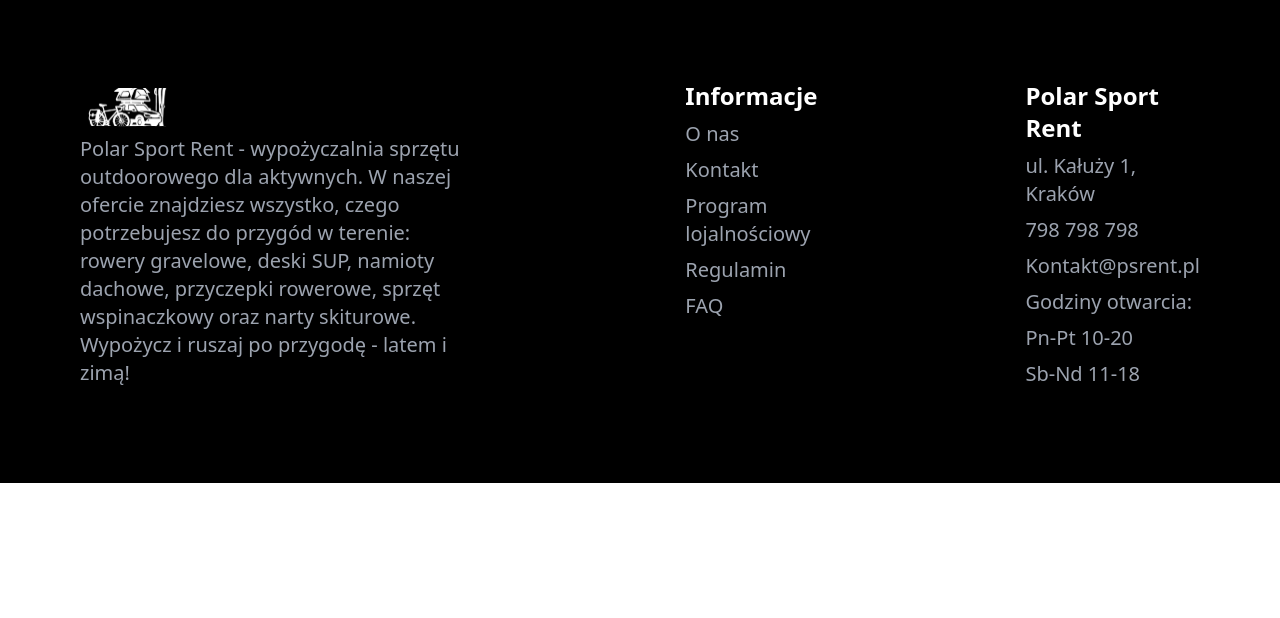
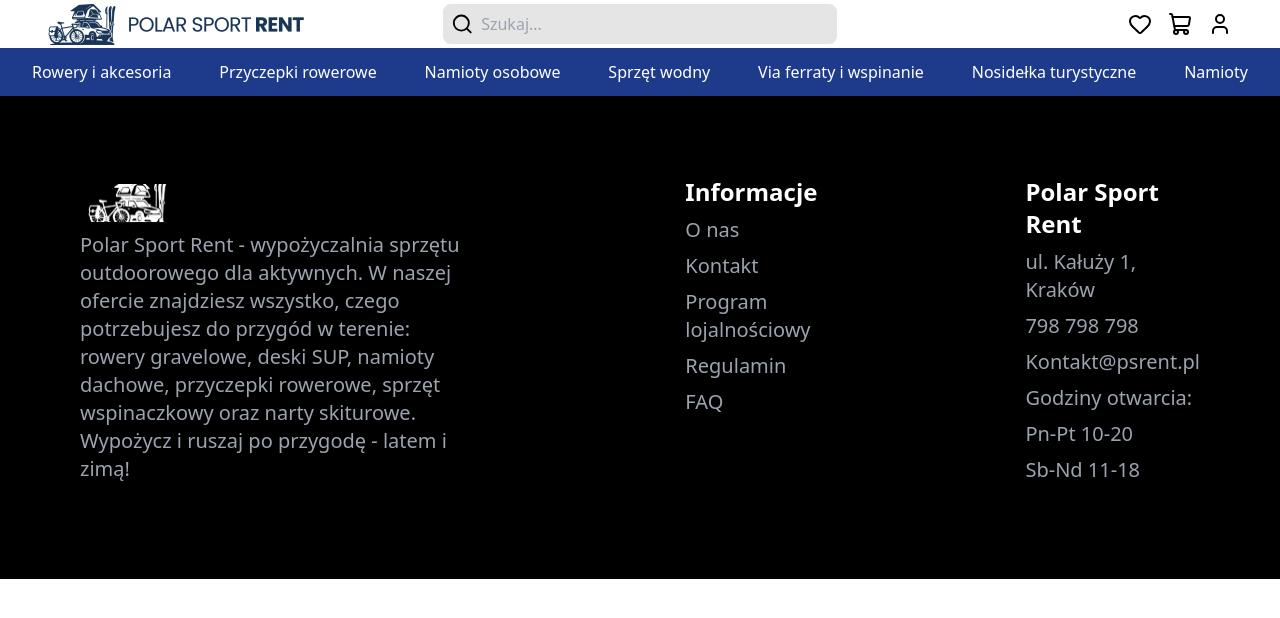
Before and after one commit to sebastian-j/sport-rent-frontend, a React (Vite) app: page / in a window 1280 px wide. Shown: the top 618 px of the page. Built offline with nearby package versions, Linux system fonts and the light colour scheme; some icons are missing.

Commit message:
feat: add header

```diff
--- a/src/App.tsx
+++ b/src/App.tsx
@@ -1,8 +1,10 @@
 import Footer from './components/Footer';
+import Header from './components/Header.tsx';
 
 function App() {
   return (
     <>
+      <Header />
       <Footer />
     </>
   );
--- /dev/null
+++ b/src/components/Header.tsx
@@ -0,0 +1,47 @@
+import headerLogo from '../assets/logo_header.png';
+import { Heart, Search, ShoppingCart, User } from 'lucide-react';
+import { useState } from 'react';
+
+const CATEGORIES = [
+  'Rowery i akcesoria',
+  'Przyczepki rowerowe',
+  'Namioty osobowe',
+  'Sprzęt wodny',
+  'Via ferraty i wspinanie',
+  'Nosidełka turystyczne',
+  'Namioty',
+];
+
+export default function Header() {
+  const [searchValue, setSearchValue] = useState('');
+
+  return (
+    <header className="w-full flex flex-col">
+      <div className="grid h-12 grid-cols-3 items-center px-12">
+        <img src={headerLogo} alt="Logo" className="w-64 max-w-full h-auto justify-self-start" />
+        <div className="flex items-center justify-self-center rounded-lg bg-neutral-200 px-2 min-w-0 w-full">
+          <Search />
+          <input
+            type="search"
+            value={searchValue}
+            onChange={(event) => setSearchValue(event.target.value)}
+            placeholder="Szukaj..."
+            className="rounded-lg w-full bg-neutral-200 p-2 outline-none"
+          />
+        </div>
+
+        <div className="flex justify-self-end gap-4">
+          <Heart />
+          <ShoppingCart />
+          <User />
+        </div>
+      </div>
+
+      <div className="flex flex-row items-center justify-between bg-blue-900 text-white h-12 px-8">
+        {CATEGORIES.map((item) => (
+          <p key={item}>{item}</p>
+        ))}
+      </div>
+    </header>
+  );
+}
```
Also changed, not shown: src/assets/logo_header.png (added).
